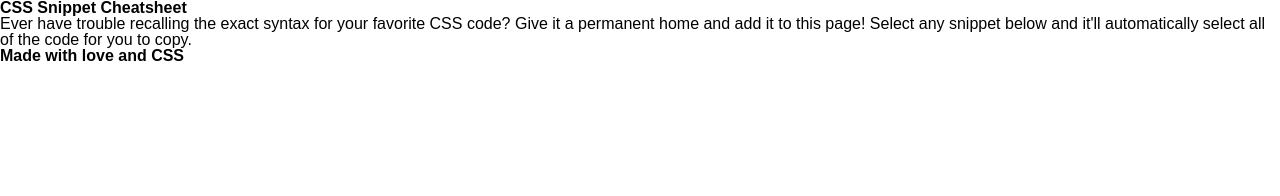
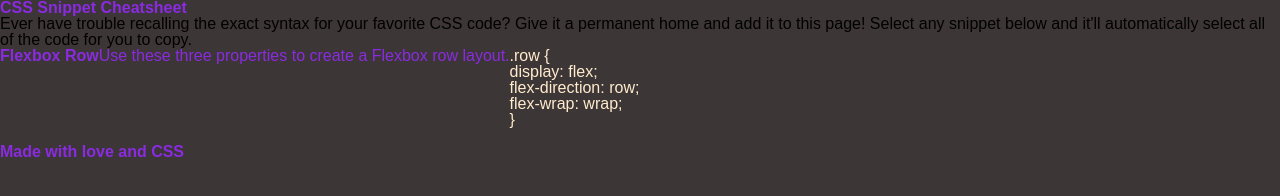
Before and after one commit to miss-mad/css-snippet-cheatsheet, a plain HTML site: page index.html in a window 1280 px wide. Drawn offline with Linux system fonts and the light colour scheme.

Commit message:
working on first box

```diff
--- a/assets/css/styles.css
+++ b/assets/css/styles.css
@@ -0,0 +1,19 @@
+body {
+    background-color: rgb(61, 54, 54);
+}
+
+h1, h2, div p, footer {
+    color: blueviolet;
+}
+
+section {
+
+}
+
+pre {
+    color: blanchedalmond;
+}
+
+#flexbox-row {
+    display: flex;
+}
--- a/index.html
+++ b/index.html
@@ -17,7 +17,20 @@
         </p>
     </header>
     <main>
-
+        <section id="flexbox-row">
+            <div>
+                <h2>Flexbox Row</h2>
+            </div>
+            <div>
+                <p>Use these three properties to create a Flexbox row layout.</p>
+            </div>
+            <pre><code>.row {
+display: flex;
+flex-direction: row;
+flex-wrap: wrap;
+}
+            </code></pre>
+        </section>
     </main>
     <footer>
         <h4>Made with love and CSS</h4>
```
